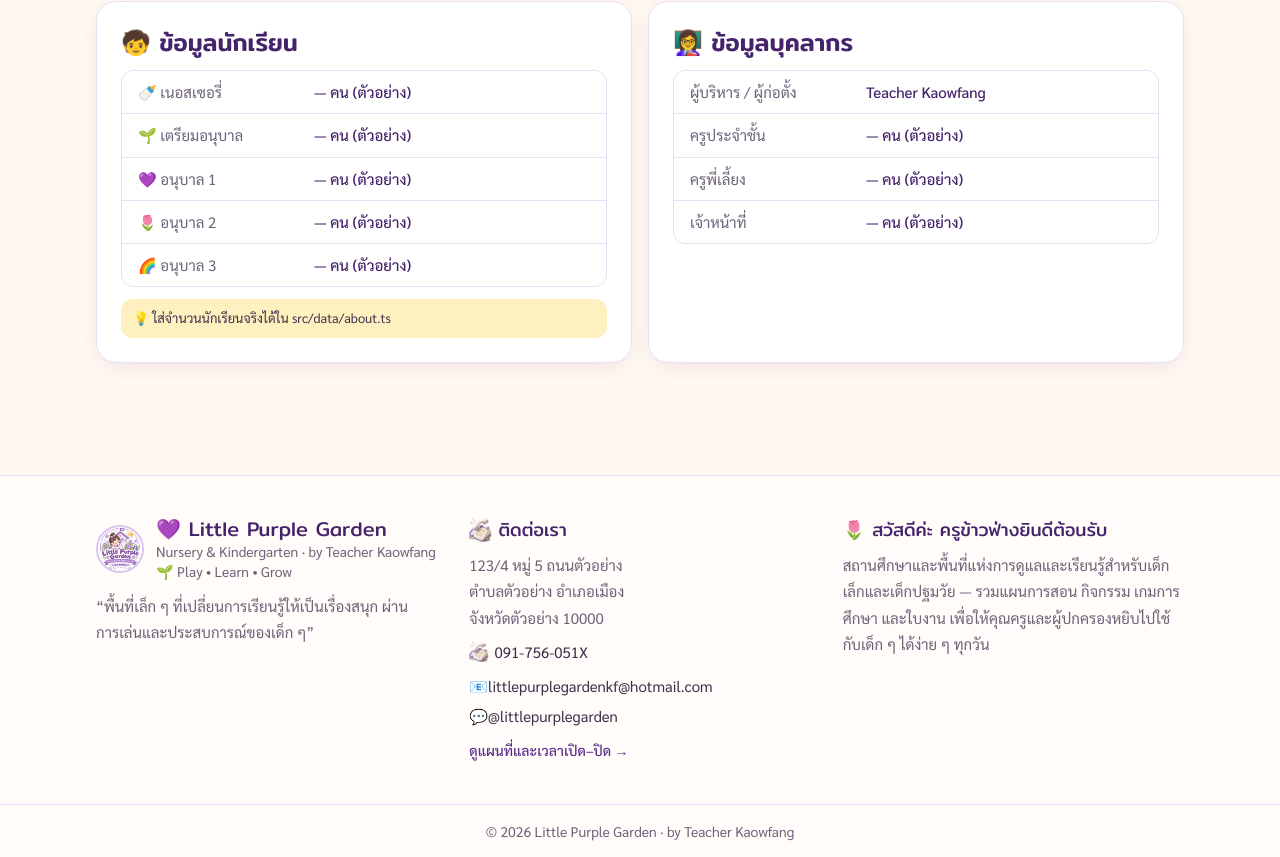
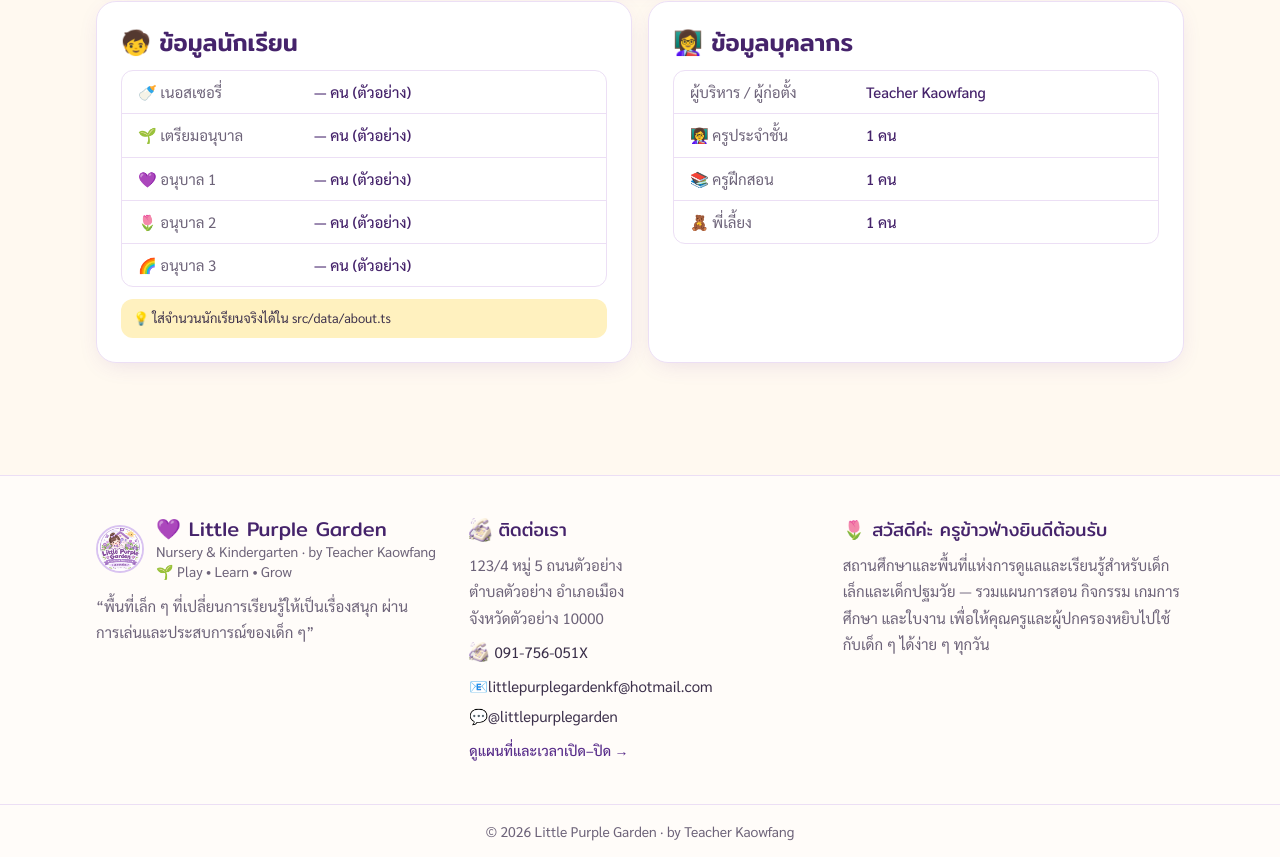
Before and after one commit to wachi9142-cpu/plan-play-learn-fang-front, a Next.js app: page /about in a window 1280 px wide. Shown: the part 4060-4917 px from the top of the page. Built offline with nearby package versions, Linux system fonts and the light colour scheme.

Commit message:
Update contact and about sections with accurate personnel information and notes

```diff
--- a/src/data/about.ts
+++ b/src/data/about.ts
@@ -141,9 +141,9 @@ export const ABOUT_SECTIONS: AboutSection[] = [
     title: "ข้อมูลบุคลากร",
     table: [
       { label: "ผู้บริหาร / ผู้ก่อตั้ง", value: "Teacher Kaowfang" },
-      { label: "ครูประจำชั้น", value: "— คน (ตัวอย่าง)" },
-      { label: "ครูพี่เลี้ยง", value: "— คน (ตัวอย่าง)" },
-      { label: "เจ้าหน้าที่", value: "— คน (ตัวอย่าง)" },
+      { label: "👩‍🏫 ครูประจำชั้น", value: "1 คน" },
+      { label: "📚 ครูฝึกสอน", value: "1 คน" },
+      { label: "🧸 พี่เลี้ยง", value: "1 คน" },
     ],
   },
 ];
--- a/src/data/contact.ts
+++ b/src/data/contact.ts
@@ -21,7 +21,7 @@ export const CONTACT = {
     { day: "เสาร์", time: "ปิด", closed: true },
     { day: "อาทิตย์", time: "ปิด", closed: true },
   ],
-  hoursNote: "เวลาเป็นตัวอย่าง สามารถแก้ไขภายหลังได้",
+  hoursNote: "วันหยุดนักขัตฤกษ์และวันหยุดพิเศษ ดูได้ที่ปฏิทินโรงเรียน",
   channels: [
     { id: "phone", emoji: "☎️", icon: "/nav/phone.webp", label: "โทรศัพท์", value: "091-756-051X", href: "tel:091756051X" },
     { id: "email", emoji: "📧", label: "Email", value: "littlepurplegardenkf@hotmail.com", href: "mailto:littlepurplegardenkf@hotmail.com" },
```
Also changed, not shown: 1 other file (tests, documents, lock files or other folders).
